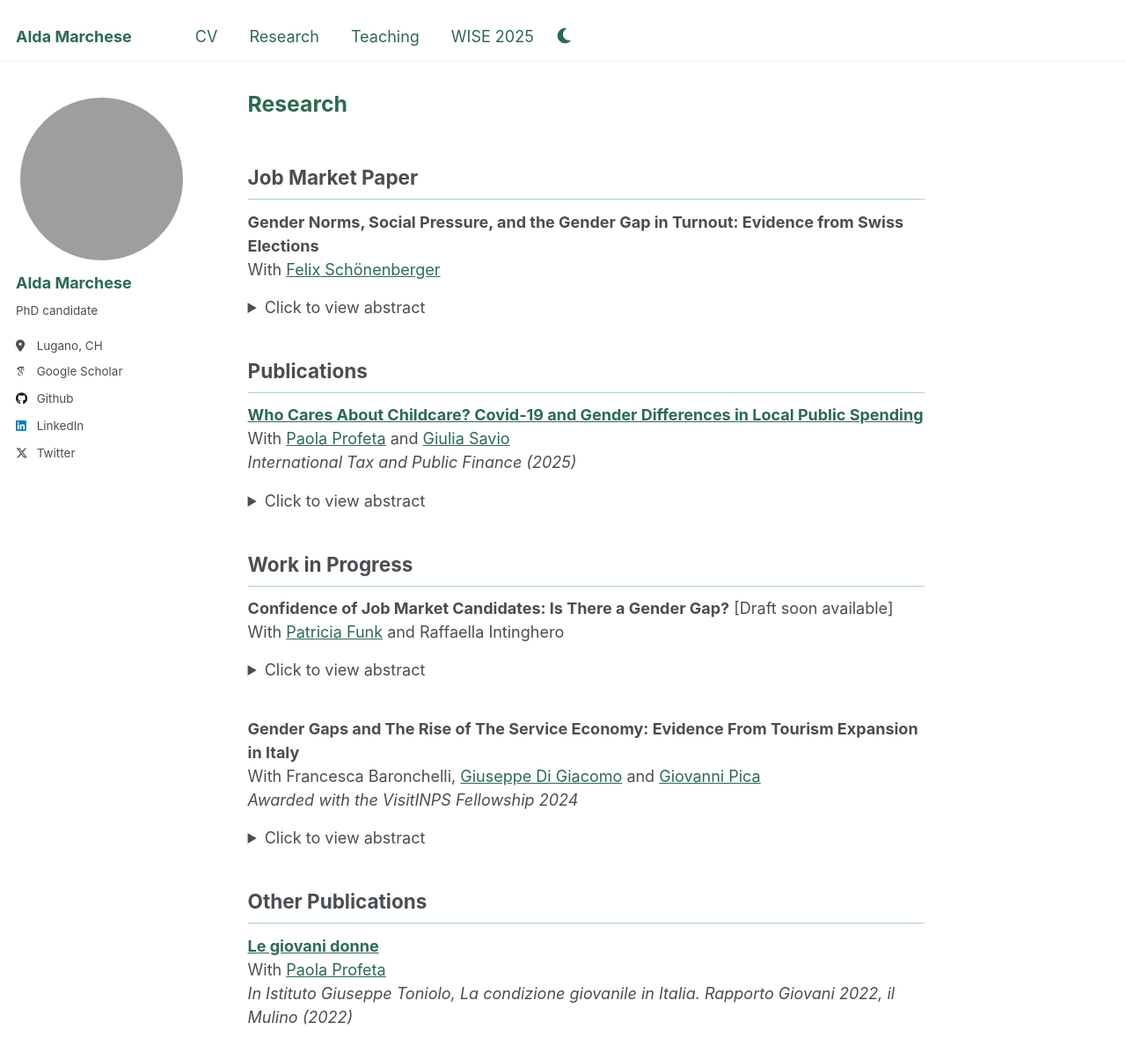
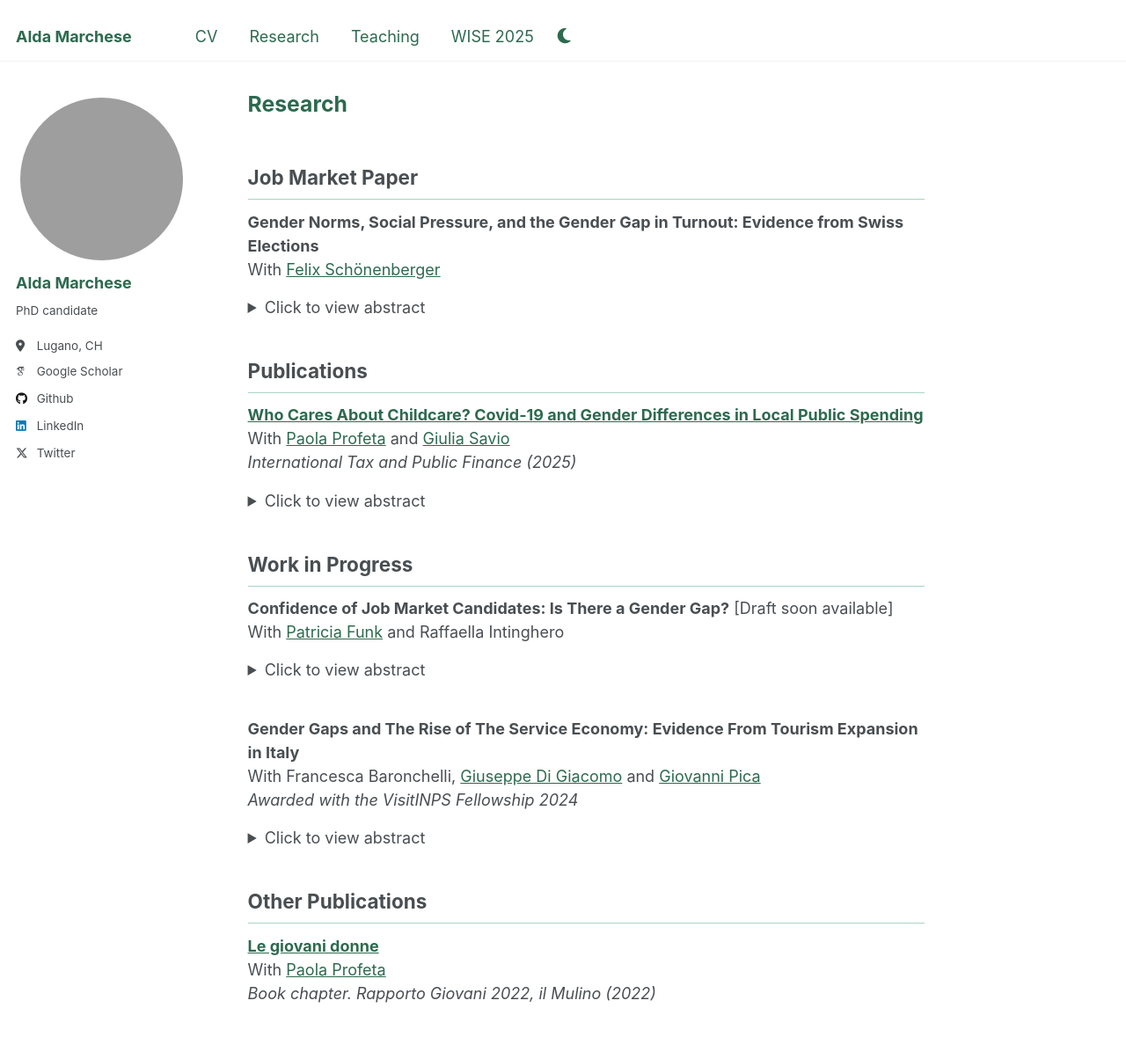
Before and after one commit to aldamarchese/aldamarchese.github.io, a Jekyll site: the page built from _pages/research.md, in a window 1280 px wide and 1382 px high. Shown: the top 1204 px of the window at 88% size. Built offline with Jekyll 4.4.1, drawn with Linux system fonts in a browser that asks for light colours; some web fonts are replaced.

Commit message:
Shorten book chapter citation
Co-Authored-By: Claude Opus 5 <noreply@anthropic.com>

```diff
--- a/_pages/research.md
+++ b/_pages/research.md
@@ -46,4 +46,4 @@ Tourism, a rapidly expanding service sector, offers a unique laboratory for stud
 
 [**Le giovani donne**](https://iris.unibocconi.it/handle/11565/4061029)<br>
 With [Paola Profeta](https://sites.google.com/view/paola-profeta)<br>
-*In Istituto Giuseppe Toniolo, La condizione giovanile in Italia. Rapporto Giovani 2022, il Mulino (2022)*
+*Book chapter. Rapporto Giovani 2022, il Mulino (2022)*
```
